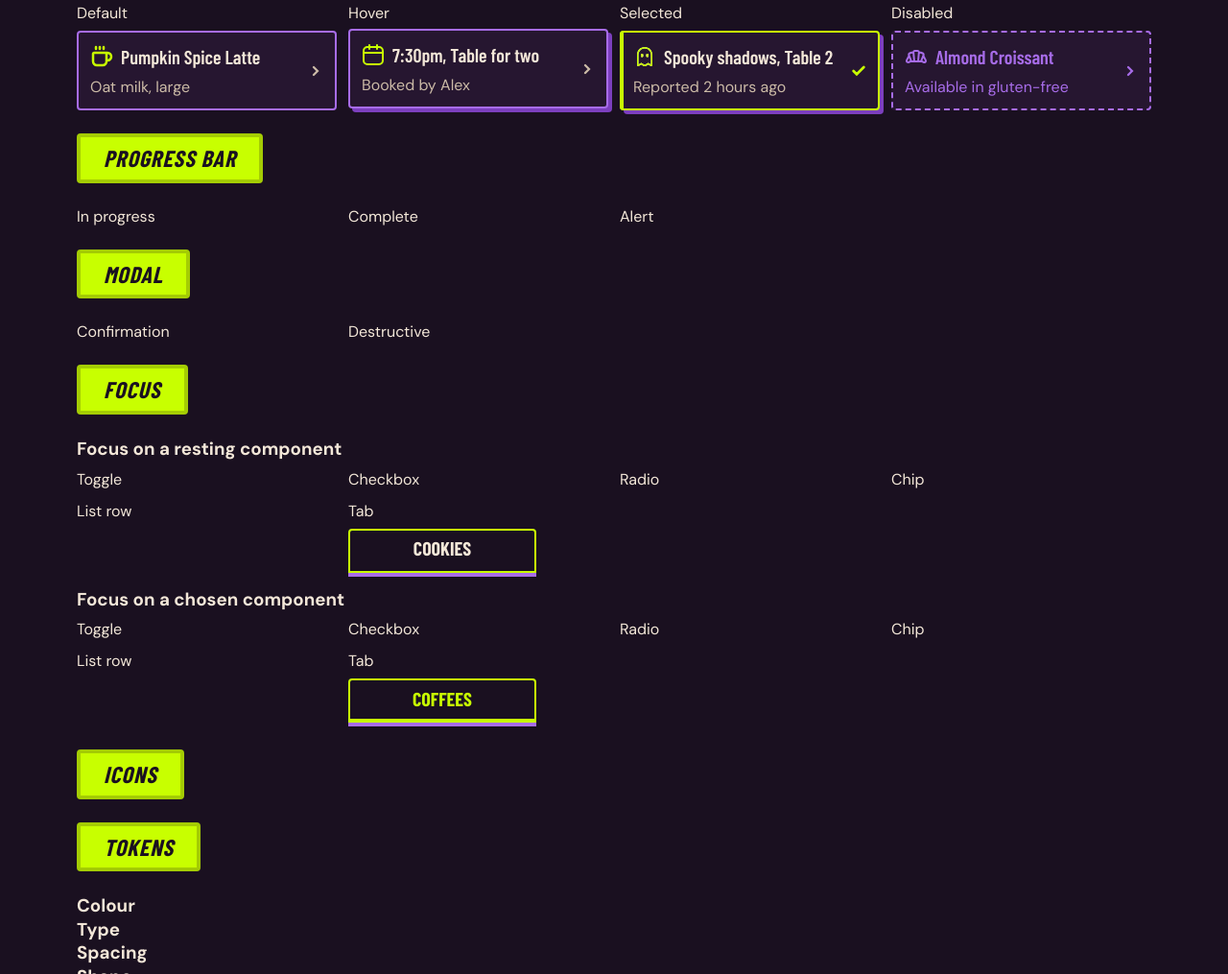
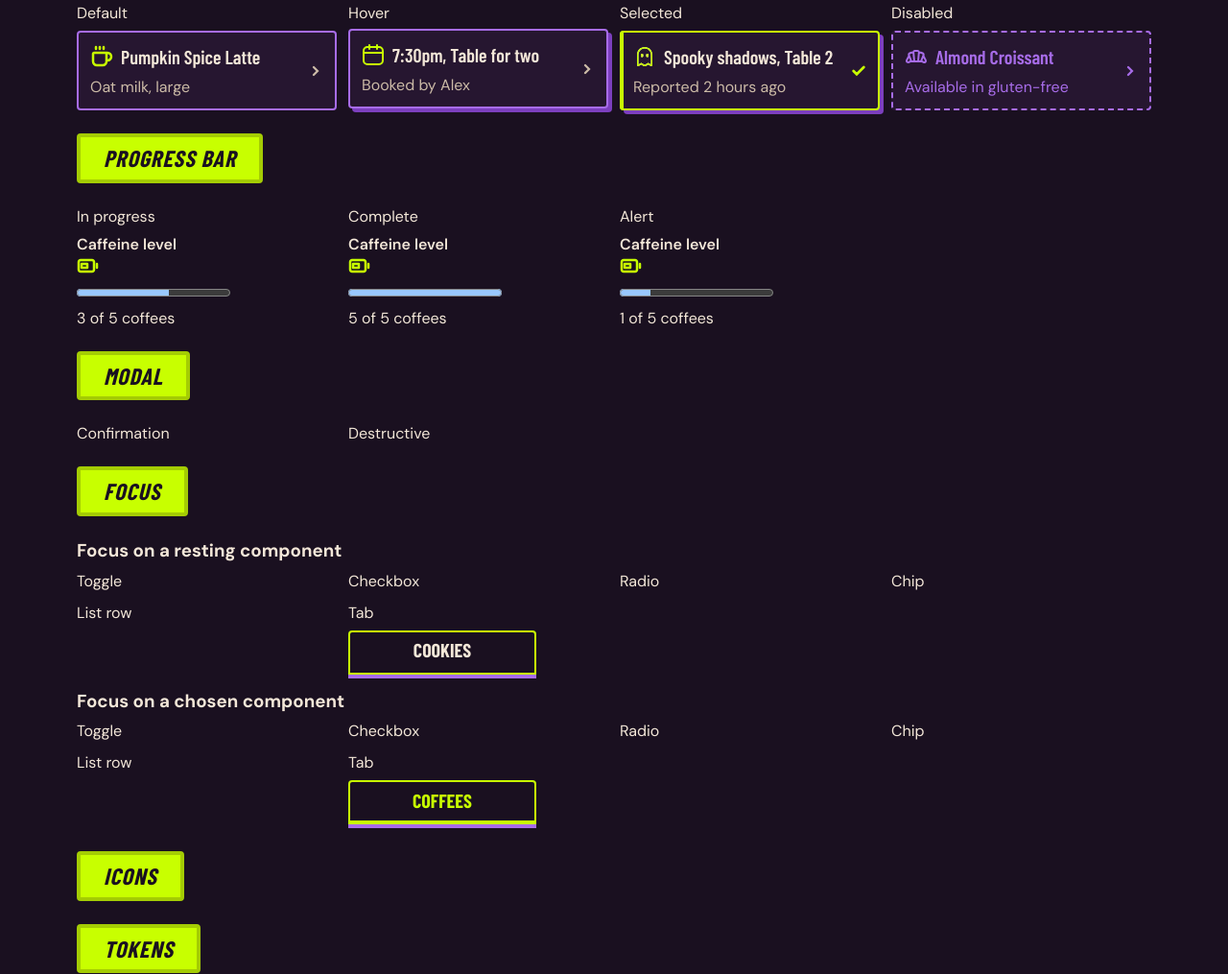
Before and after one commit to szabina-nagy/spooky-cafe-ui-kit, a plain HTML site: page index.html in a window 1280 px wide. Shown: the part 2521-3536 px from the top of the page at 96% size. Drawn offline with nearby package versions, Linux system fonts and the light colour scheme; a script that the page names is missing; a web font is replaced by a local one.

Commit message:
Add progress bar HTML structure

```diff
--- a/index.html
+++ b/index.html
@@ -475,9 +475,39 @@
     <section id="progress-bar" class="kit-section">
       <h2 class="text-title">Progress bar</h2>
       <div class="states">
-        <div class="state"><p class="state-label">In progress</p></div>
-        <div class="state"><p class="state-label">Complete</p></div>
-        <div class="state"><p class="state-label">Alert</p></div>
+        <div class="state">
+          <p class="state-label">In progress</p>
+          <div class="field">
+            <div class="progress-bar-header">
+              <label class="field-label" for="progress-bar-in-progress">Caffeine level</label>
+              <img class="progress-bar-icon" src="icons/battery.svg" alt="" width="24" height="24">
+            </div>
+            <progress class="progress-bar" id="progress-bar-in-progress" value="3" max="5" aria-valuetext="3 of 5 coffees">3 of 5 coffees</progress>
+            <span class="progress-bar-value" aria-hidden="true">3 of 5 coffees</span>
+          </div>
+        </div>
+        <div class="state">
+          <p class="state-label">Complete</p>
+          <div class="field">
+            <div class="progress-bar-header">
+              <label class="field-label" for="progress-bar-in-progress">Caffeine level</label>
+              <img class="progress-bar-icon" src="icons/battery.svg" alt="" width="24" height="24">
+            </div>
+            <progress class="progress-bar" id="progress-bar-in-progress" value="5" max="5" aria-valuetext="5 of 5 coffees">5 of 5 coffees</progress>
+            <span class="progress-bar-value" aria-hidden="true">5 of 5 coffees</span>
+          </div>
+        </div>
+        <div class="state">
+          <p class="state-label">Alert</p>
+          <div class="field">
+            <div class="progress-bar-header">
+              <label class="field-label" for="progress-bar-in-progress">Caffeine level</label>
+              <img class="progress-bar-icon" src="icons/battery.svg" alt="" width="24" height="24">
+            </div>
+            <progress class="progress-bar" id="progress-bar-in-progress" value="1" max="5" aria-valuetext="1 of 5 coffees">1 of 5 coffees</progress>
+            <span class="progress-bar-value" aria-hidden="true">1 of 5 coffees</span>
+          </div>
+        </div>
       </div>
     </section>
 
```
Also changed, not shown: icons/battery.svg (added), icons/circle-check.svg (added), icons/triangle-alert.svg (added).
